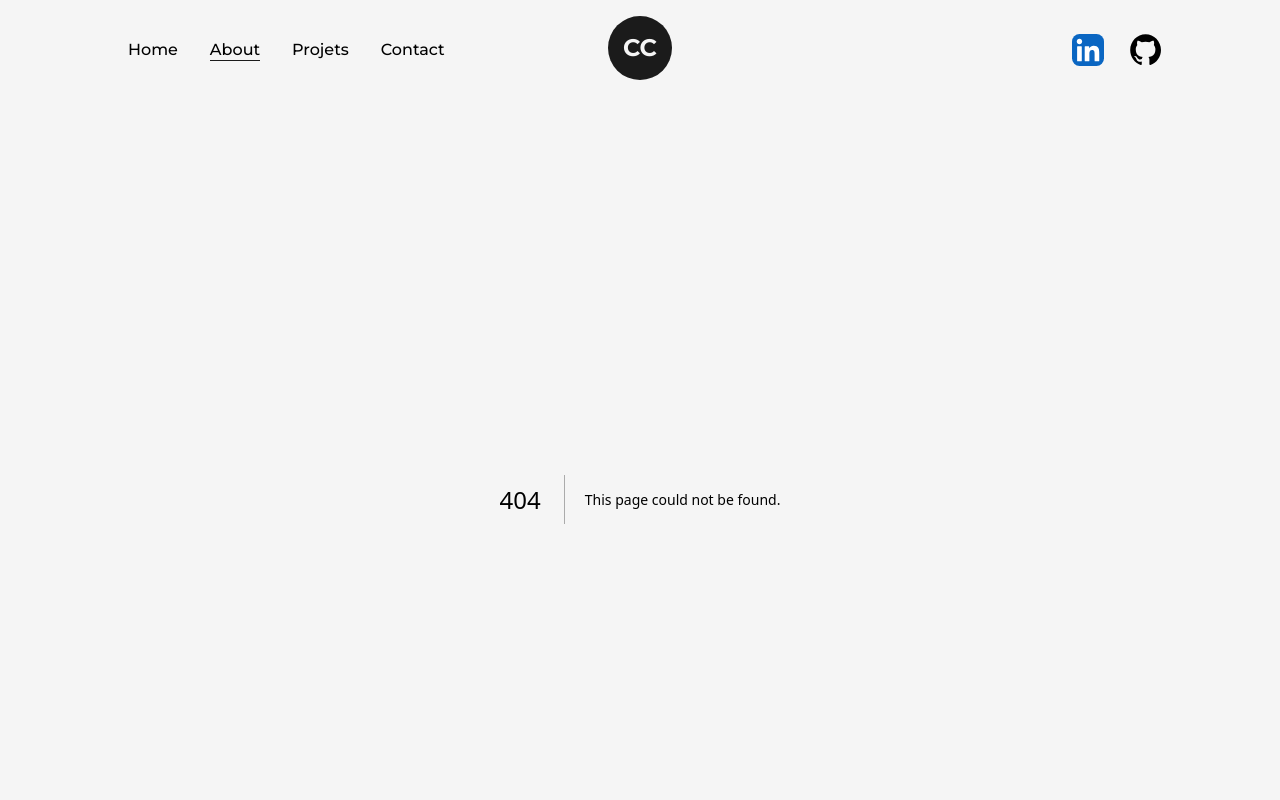
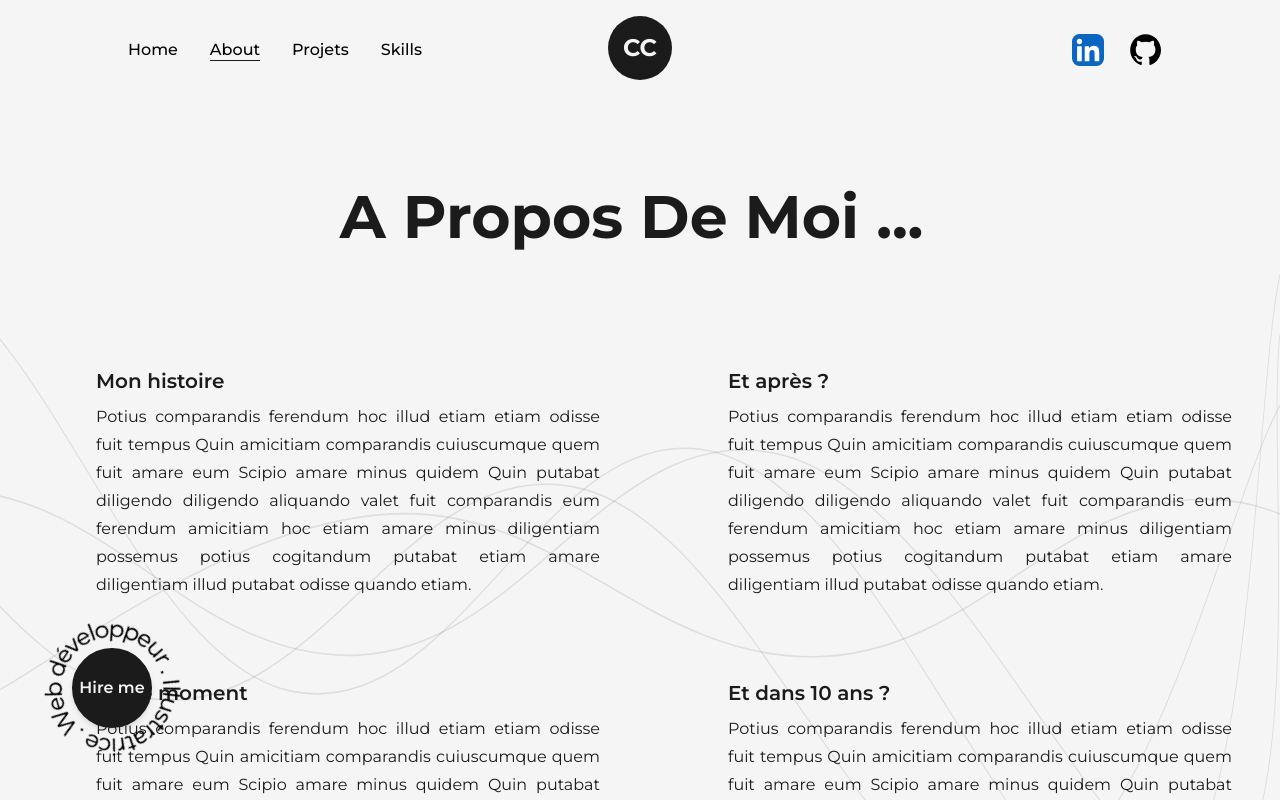
Before and after one commit to CindySab/portfolio-cindy-chassin, a Next.js app: page /about in a window 1280 px wide. Before the commit this address had no page. Shown: the top 800 px of the page. Built offline with nearby package versions, Linux system fonts and the light colour scheme.

Commit message:
page about and page skills

```diff
--- /dev/null
+++ b/public/Data/data.json
@@ -0,0 +1,20 @@
+{
+    "content": [
+        {
+            "title": "Mon histoire",
+            "description": "Potius comparandis ferendum hoc illud etiam etiam odisse fuit tempus Quin amicitiam comparandis cuiuscumque quem fuit amare eum Scipio amare minus quidem Quin putabat diligendo diligendo aliquando valet fuit comparandis eum ferendum amicitiam hoc etiam amare minus diligentiam possemus potius cogitandum putabat etiam amare diligentiam illud putabat odisse quando etiam."
+        },
+        {
+            "title": "Et après ?",
+            "description": "Potius comparandis ferendum hoc illud etiam etiam odisse fuit tempus Quin amicitiam comparandis cuiuscumque quem fuit amare eum Scipio amare minus quidem Quin putabat diligendo diligendo aliquando valet fuit comparandis eum ferendum amicitiam hoc etiam amare minus diligentiam possemus potius cogitandum putabat etiam amare diligentiam illud putabat odisse quando etiam."
+        },
+        {
+            "title": "En ce moment",
+            "description": "Potius comparandis ferendum hoc illud etiam etiam odisse fuit tempus Quin amicitiam comparandis cuiuscumque quem fuit amare eum Scipio amare minus quidem Quin putabat diligendo diligendo aliquando valet fuit comparandis eum ferendum amicitiam hoc etiam amare minus diligentiam possemus potius cogitandum putabat etiam amare diligentiam illud putabat odisse quando etiam."
+        },
+        {
+            "title": "Et dans 10 ans ?",
+            "description": "Potius comparandis ferendum hoc illud etiam etiam odisse fuit tempus Quin amicitiam comparandis cuiuscumque quem fuit amare eum Scipio amare minus quidem Quin putabat diligendo diligendo aliquando valet fuit comparandis eum ferendum amicitiam hoc etiam amare minus diligentiam possemus potius cogitandum putabat etiam amare diligentiam illud putabat odisse quando etiam."
+        }
+    ]
+}
--- /dev/null
+++ b/src/components/ContentItem.js
@@ -0,0 +1,25 @@
+import React from "react";
+import { motion } from "framer-motion";
+
+const ContentItem = ({ title, description }) => (
+    <div className="relative pl-12">
+        <motion.div
+            className="rounded-lg overflow-hidden p-4 text-justify"
+            whileHover={{
+                boxShadow: "0 0 10px 2px rgba(88, 230, 217, 0.5)",
+                scale: 1.05,
+                transition: { duration: 0.3 },
+                translateZ: 50
+            }}
+        >
+            <dt className="text-xl font-semibold leading-7 text-dark">
+                {title}
+            </dt>
+            <dd className="mt-2 text-base leading-7 text-dark">
+                {description}
+            </dd>
+        </motion.div>
+    </div>
+);
+
+export default ContentItem;
--- /dev/null
+++ b/src/components/Fond.js
@@ -0,0 +1,18 @@
+import * as React from "react"
+const Fond = ({className, ...rest}) => (
+
+    <svg className="absolute top-0 left-0 w-full h-full z-0" xmlns="http://www.w3.org/2000/svg" version="1.1" xmlnsXlink="http://www.w3.org/1999/xlink" xmlnsSvgjs="http://svgjs.dev/svgjs" width="1440" height="560" preserveAspectRatio="none" viewBox="0 0 1440 560">
+    <g mask="url(&quot;#SvgjsMask1005&quot;)" fill="none">
+        <path d="M -787.8959903534682,345 C -691.9,311.6 -499.9,173 -307.89599035346816,178 C -115.9,183 -19.9,357.6 172.10400964653184,370 C 364.1,382.4 460.1,215.4 652.1040096465318,240 C 844.1,264.6 974.52,503.2 1132.1040096465317,493 C 1289.68,482.8 1378.42,249.8 1440,189" stroke="rgba(27, 27, 27, 0.1)" stroke-width="1"></path>
+        <path d="M -42.602885137491285,377 C 53.4,352.8 245.4,262.6 437.3971148625087,256 C 629.4,249.4 725.4,345.4 917.3971148625087,344 C 1109.4,342.6 1205.4,229.8 1397.3971148625087,249 C 1589.4,268.2 1868.88,478.2 1877.3971148625087,440 C 1885.92,401.8 1527.48,134.4 1440,58" stroke="rgba(27, 27, 27, 0.1)" stroke-width="1"></path>
+        <path d="M -633.8665644554495,440 C -537.87,372.2 -345.87,116 -153.86656445544955,101 C 38.13,86 134.13,341.6 326.1334355445505,365 C 518.13,388.4 614.13,190.2 806.1334355445505,218 C 998.13,245.8 1159.36,526 1286.1334355445504,504 C 1412.91,482 1409.23,187.2 1440,108" stroke="rgba(27, 27, 27, 0.1)" stroke-width="1"></path>
+        <path d="M -556.8772872606439,390 C -460.88,360.4 -268.88,251.4 -76.87728726064393,242 C 115.12,232.6 211.12,347.4 403.1227127393561,343 C 595.12,338.6 691.12,191.8 883.1227127393561,220 C 1075.12,248.2 1251.75,499 1363.122712739356,484 C 1474.5,469 1424.62,212.8 1440,145" stroke="rgba(27, 27, 27, 0.1)" stroke-width="1"></path>
+    </g>
+    <defs>
+        <mask id="SvgjsMask1005">
+            <rect width="1440" height="560" fill="#ffffff"></rect>
+        </mask>
+    </defs>
+</svg>
+)
+export default Fond
--- a/src/components/HireMe.js
+++ b/src/components/HireMe.js
@@ -5,7 +5,7 @@ import Link from 'next/link';
 
 const HireMe = () => {
     return (
-        <div className='fixed left-2 bottom-2 flex items-center justify-center overflow-hidden'>
+        <div className='z-20 fixed left-2 bottom-2 flex items-center justify-center overflow-hidden'>
             <div className='w-52 h-auto flex items-center justify-center relative'>
                 <CircularText className={"fill-dark animate-spin-slow"}/>
                 <Link href="mailto:cindychassin.pro@gmail.com" className='flex items-center justify-center absolute left-1/2 top-1/2 -translate-x-1/2 -translate-y-1/2 bg-dark text-light shadow-md border-2 border-solid  border-dark w-20 h-20 rounded-full font-semibold hover:bg-light hover:text-dark'>Hire me</Link>
--- a/src/components/NavBar.js
+++ b/src/components/NavBar.js
@@ -25,7 +25,7 @@ const NavBar = () => {
                 <CustomLink href="/" title="Home" className='mr-4'/>
                 <CustomLink href="/about" title="About" className='mx-4'/>
                 <CustomLink href="/projets" title="Projets" className='mx-4'/>
-                <CustomLink href="/contact" title="Contact" className='ml-4'/>
+                <CustomLink href="/skills" title="Skills" className='ml-4'/>
             </nav>
             <nav className='flex items-center justify-center flex-wrap'>
                 <motion.a href="https://www.linkedin.com/feed/" target={"_blank"}
--- /dev/null
+++ b/src/components/SkillsComponent.js
@@ -0,0 +1,34 @@
+import React from 'react';
+import { motion } from 'framer-motion';
+
+const Skill = ({ name, x, y }) => { // Déstructuration des propriétés
+    return(
+        <motion.div className='flex items-center justify-center rounded-full font-semibold bg-dark text-light py-3 px-6 shadow-dark absolute'
+            whileHover={{ scale: 1.05 }}
+            initial={{ x: 0, y: 0 }}
+            animate={{ x: x, y: y }} // Utilisation des valeurs x et y passées en tant que propriétés
+            transition={{ duration: 1.5 }}
+        >
+            {name}
+        </motion.div>
+    )
+}
+
+const SkillsComponent = () => {
+    return (
+        <>
+            <h2 className='font-bold text-8xl mt-20 w-full text-center'>Skills</h2>
+            <div className='w-full h-screen relative flex items-center justify-center rounded-full bg-circularLight'>
+                <motion.div className='flex items-center justify-center rounded-full font-semibold bg-dark text-light p-8 shadow-dark'
+                    whileHover={{ scale: 1.05 }}
+                >
+                    Web
+                </motion.div>
+                <Skill name="HTML" x="-20vw" y="2vw" />
+                <Skill name="CSS" x="-5vw" y="-10vw" />
+            </div>
+        </>
+    );
+};
+
+export default SkillsComponent;
--- /dev/null
+++ b/src/pages/about.js
@@ -0,0 +1,42 @@
+import Head from "next/head";
+import React from "react";
+import ContentItem from "../components/ContentItem";
+import data from "../../public/Data/data.json";
+import Fond from "@/components/Fond";
+import AnimatedText from '@/components/AnimatedText'
+import HireMe from "@/components/HireMe";
+
+const About = () => {
+    return (
+        <>
+            <Head>
+                <title>Cindy Chassin | About page</title>
+                <meta name="description" content="any description"></meta>
+            </Head>
+            <main className=" text-dark w-full min-h-screen relative overflow-hidden">
+                <div className="py-20 w-full z-10 relative">
+                    <div className="mx-auto max-w-full px-4 sm:px-6 lg:px-8">
+                        <div className="mx-auto max-w-full lg:text-center">
+                        <AnimatedText text="A propos de moi ..." className='!text-6xl !text-center' />
+                        </div>
+                        <div className="mx-auto mt-16 max-w-full sm:mt-20 lg:mt-24">
+                            <dl className="grid grid-cols-1 gap-x-6 gap-y-8 lg:grid-cols-2 lg:gap-x-12 lg:gap-y-12">
+                                {data.content.map((item, index) => (
+                                    <ContentItem
+                                        key={index}
+                                        title={item.title}
+                                        description={item.description}
+                                    />
+                                ))}
+                            </dl>
+                        </div>
+                    </div>
+                </div>
+                <Fond />
+                <HireMe />
+            </main>
+        </>
+    );
+};
+
+export default About;
--- /dev/null
+++ b/src/pages/skills.js
@@ -0,0 +1,17 @@
+import SkillsComponent from '@/components/SkillsComponent';
+import Head from 'next/head';
+import React from 'react';
+
+const skills = () => {
+    return (
+        <>
+        <Head>
+        <title>Create Next App</title>
+        <meta name="description" content="Generated by create next app" />
+        </Head>
+        <SkillsComponent />
+        </>
+    );
+};
+
+export default skills;
--- a/tailwind.config.js
+++ b/tailwind.config.js
@@ -21,6 +21,9 @@ module.exports = {
       },
       animation : {
         'spin-slow' : 'spin 5s linear infinite'
+      },
+      backgroundImage:{
+        circularLight: 'repeating-radial-gradient(rgba(0,0,0,0.4) 2px, #f5f5f5 5px,#f5f5f5 100px);'
       }
     },
   },
```
Also changed, not shown: public/svg/fond.svg (added).
